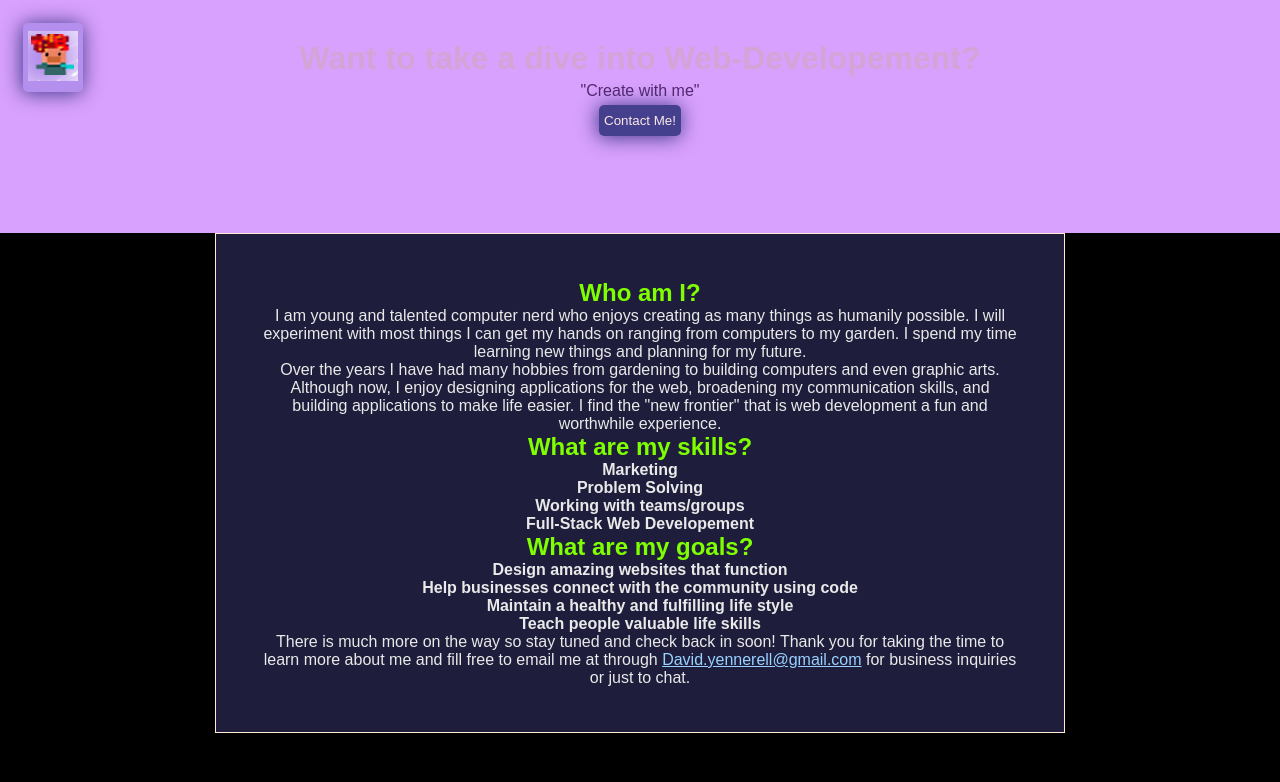
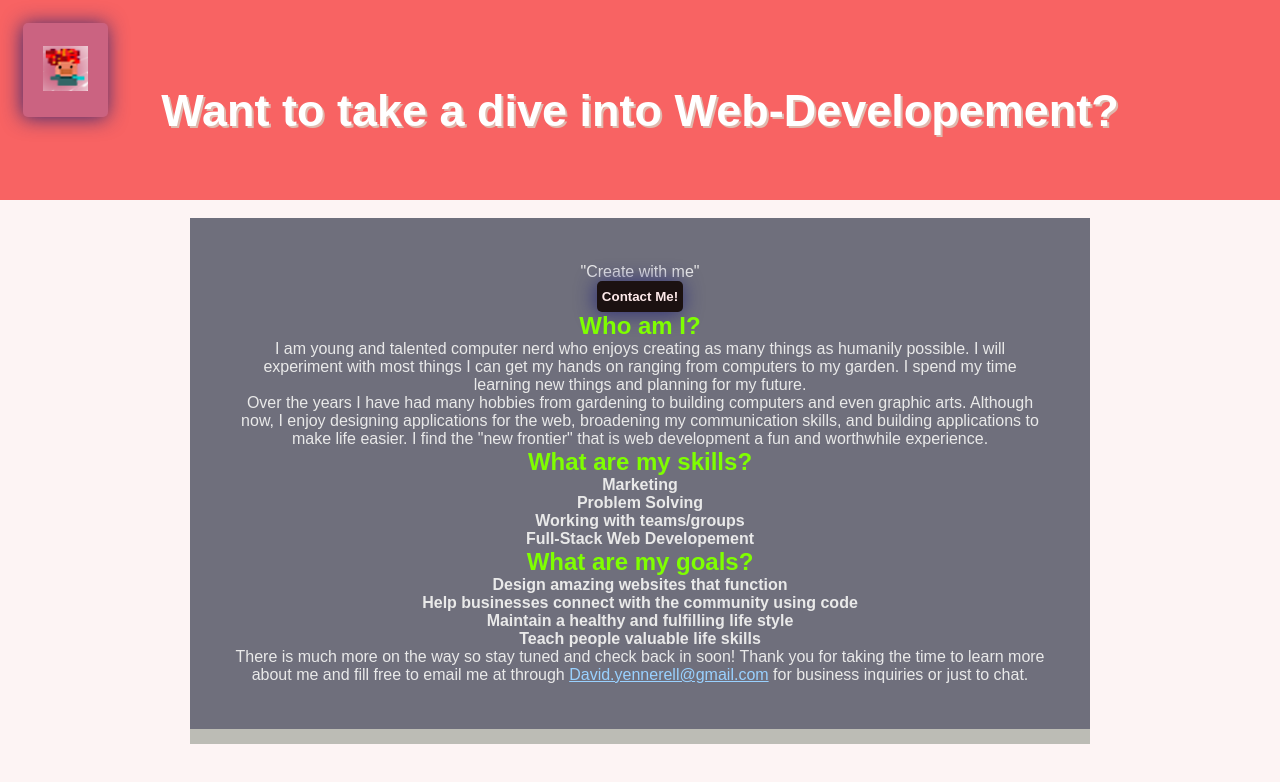
Before and after one commit to GrandeRojo17/granderojo17.github.io, a plain HTML site: page index.html in a window 1280 px wide. Drawn offline with Linux system fonts and the light colour scheme; a web font is replaced by a local one.

Commit message:
Added some media quiries

```diff
--- a/assets/style.css
+++ b/assets/style.css
@@ -6,17 +6,28 @@
 }
 :root {
   --modal-duration: 1s;
-  --primary-color: #d3a4d6;
-  --secondary-color: #d8a1fd;
+  --primary-color: #60a7f7;
+  --primary-head-color: #ffffff;
+  --bg-color-primary: #fdf4f4;
+  --secondary-color: #e0cfee;
   --thirdChoice-color: #79f526;
   --fifthChoice-color: #f25e99;
   --fourthChoice-color: #c7e8f3;
+  --darkThirds-color: rgb(27, 17, 17);
+  --secondary-Grays-color: rgba(214, 214, 199, 0.753);
+  --superColor-purp: ;
 }
 body {
   font-family: "Walter+Turncoat", sans-serif;
   margin: 0;
   transition: transform 0.5s ease-in-out;
+  height: 100%;
+  /* background-image: repeating-linear-gradient(
+    var(--secondary-color),
+    rgb(96, 126, 88)
+  ); */
 }
+
 body.show-nav {
   transform: translate(256px);
 }
@@ -25,7 +36,11 @@ body.show-nav {
 } */
 
 nav {
-  background-color: var(--primary-color);
+  background-image: repeating-linear-gradient(
+    var(--secondary-color),
+    rgb(96, 126, 88)
+  );
+  /* background-color: var(--primary-color); */
   border-right: 2px solid rgba(200, 200, 200, 0.1);
   position: fixed;
   top: 0;
@@ -84,35 +99,89 @@ nav ul li a:hover {
 }
 /* --Banner of page started Here --*/
 header {
+  margin: 0;
   padding: 75px;
   background-color: var(--secondary-color);
-  font-size: 100%;
+  font-size: 200%;
   position: relative;
   padding: 40px 15px;
   text-align: center;
-  height: 233px;
-  width: 100%;
+
+  max-width: 100%;
 }
+
 header h1 {
-  color: var(--primary-color);
+  text-align: center;
+  color: var(--primary-head-color);
+  text-shadow: 2px 2px var(--secondary-Grays-color);
   /* padding:10px; */
   /* width: 100%vw; */
 }
-header p {
-  color: #542970;
-  margin: 5px 0;
-} /* --Focus on Button started Here --*/
+
+@media screen and (min-width: 600px) {
+  body {
+    background-color: var(--bg-color-primary);
+  }
+  .container {
+    background-color: pink;
+  }
+  header {
+    height: 200px;
+    margin: 0;
+    background-color: rgb(248, 99, 99);
+  }
+  header h1 {
+    margin-top: 45px;
+
+    height: 200px;
+    margin: 50;
+
+  }
+  button img {
+    height: 75px;
+    padding: 15px;
+    text-align: center;
+  }
+  nav .logo img {
+    height: 300px;
+
+    border-radius: 75%;
+  }
+}
+@media screen and (max-width: 700px) {
+  header {
+
+    font-size: 15px;
+    height: 200px;
+    background-color: rgb(99, 248, 241);
+  }
+  button img {
+    height: 156px;
+    width:10px;
+    padding: 15px;
+    text-align: center;
+  }
+}
+@media screen and (max-width:1410px){
+
+  header h1{
+    font-size: 45px;
+  }
+}
+/* --Focus on Button started Here --*/
 button,
 input[type="submit"] {
   /*this is the contact me button*/
-  background-color: rgba(54, 54, 129, 0.9);
+  background-color: var(--darkThirds-color);
   border: 0;
+  font-weight: bolder;
   border-radius: 5px;
   color: rgb(252, 232, 232);
   cursor: pointer;
   padding: 8px 5px;
   box-shadow: -1px 1px 20px rgba(38, 38, 117, 0.9);
 }
+
 button:focus {
   outline: none;
 }
@@ -132,27 +201,28 @@ button:focus {
   justify-content: center;
 }
 .container {
-  border: 1px solid blanchedalmond;
+  border-bottom: 15px solid var(--secondary-Grays-color);
   text-align: center;
   color: rgb(233, 233, 233);
-  background-color: rgba(100, 100, 200, 0.3);
+  /* //background color for the text container */
+  background-color: rgb(111, 111, 124);
   padding: 45px;
   max-height: 100%;
   width: 100%;
-  max-width: 850px;
+  max-width: 900px;
 
   /* width: 856px; */
 }
 .container h2 {
   color: chartreuse;
-  background-image: linear-gradient(red yellow);
+
   text-align: center;
 } /*-----------------------------------Container Link -----------------------*/
 .container a {
   color: #99d1ff;
 }
 .container a:hover {
-  color: rgba(255, 140, 140, 0.6);
+  color: rgba(255, 140, 140, 1);
 }
 .container a:visited {
   color: rgb(123, 8, 255);
@@ -240,3 +310,7 @@ button:focus {
     opacity: 1;
   }
 }
+@media screen and (min-width: 400px) {
+  .toggle {
+  }
+}
--- a/index.html
+++ b/index.html
@@ -17,7 +17,7 @@
     <title>My Landing Page</title>
   </head>
 
-  <body style="background-color: black;">
+  <body>
     <nav>
       <div class="logo">
         <img
@@ -50,14 +50,14 @@
         <img src="./assets/DavidLogo_01.png" alt="Menu-Button" />
         <!-- <i class="fa fa-hamburger fa-2x"></i> -->
       </button>
-
       <h1>Want to take a dive into Web-Developement?</h1>
-      <p>"Create with me"</p>
-
-      <button class="cta-btn" id="open">Contact Me!</button>
     </header>
+    <br />
     <div class="full-container">
       <div class="container">
+        <p>"Create with me"</p>
+        <button class="cta-btn" id="open">Contact Me!</button>
+
         <h2>Who am I?</h2>
         <p>
           I am young and talented computer nerd who enjoys creating as many
@@ -111,7 +111,7 @@
           </h3>
         </div>
         <div class="modal-content">
-          <p><strong>Want to get in contact with me?</strong></p>
+          <p><strong>contact me for great offers and ideas.</strong></p>
           <form class="modal-form">
             <div>
               <label for="name">Name</label>
@@ -138,6 +138,12 @@
       </div>
     </div>
 
-    <script src="./assets/script.js"></script>
+    <script src="./assets/script.js">
+
+      function borderOpacity(){
+          let opacityChange = document.getElementById("borderOpacity").style.color = "var(--primary-color)";
+
+          document.getElementById("p2").style.color = "blue";}
+    </script>
   </body>
 </html>
```
